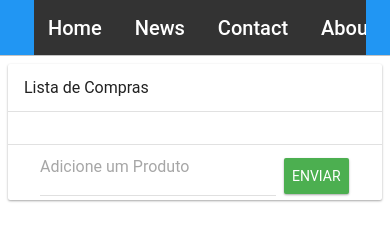
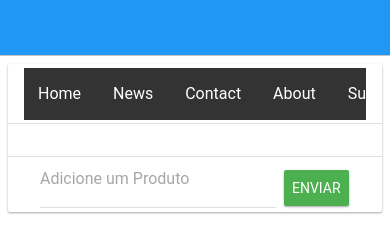
Before and after one commit to bsvleste/AppLista, a plain HTML site: page www/index.html in a window 390 px wide. Drawn offline with Linux system fonts and the light colour scheme; some packages are replaced by stand-ins of ours.

Commit message:
melhorando o menu

```diff
--- a/www/css/styles.css
+++ b/www/css/styles.css
@@ -17,3 +17,20 @@
 	background-color: yellow;
 	width: 50%;
 }
+div.scrollmenu {
+    background-color: #333;
+    overflow: auto;
+    white-space: nowrap;
+}
+
+div.scrollmenu a {
+    display: inline-block;
+    color: white;
+    text-align: center;
+    padding: 14px;
+    text-decoration: none;
+}
+
+div.scrollmenu a:hover {
+    background-color: #777;
+}
--- a/www/index.html
+++ b/www/index.html
@@ -37,26 +37,6 @@
     <link rel="stylesheet" href="css/styles.css">
 
 </head>
-<style>
-div.scrollmenu {
-    background-color: #333;
-    overflow: auto;
-    white-space: nowrap;
-}
-
-div.scrollmenu a {
-    display: inline-block;
-    color: white;
-    text-align: center;
-    padding: 14px;
-    text-decoration: none;
-}
-
-div.scrollmenu a:hover {
-    background-color: #777;
-}
-</style>
-
 <body ng-app="myShoppingList" ng-cloak ng-controller="myCtrl">
     <div class = "views">
         <div class = "view view-main">
@@ -67,7 +47,15 @@ div.scrollmenu a:hover {
                      <div class = "navbar-inner">
                         <div class = "left"> </div>
                         <div class = "center">
-<div class="scrollmenu">
+
+                        </div>
+                        <div class = "right"> </div>
+                     </div>
+                  </div>
+
+                  <div class = "page-content">
+                    <div class = "card">
+                        <div class = "card-header"><div class="scrollmenu">
   <a href="#home">Home</a>
   <a href="#news">News</a>
   <a href="#contact">Contact</a>
@@ -83,16 +71,7 @@ div.scrollmenu a:hover {
   <a href="#partners">Partners</a>
   <a href="#people">People</a>
   <a href="#work">Work</a>
-</div>
-
-                        </div>
-                        <div class = "right"> </div>
-                     </div>
-                  </div>
-
-                  <div class = "page-content">
-                    <div class = "card">
-                        <div class = "card-header">Lista de Compras</div>
+</div></div>
                         <div class = "card-content">
                            <div class = "card-content-inner">
 
```
